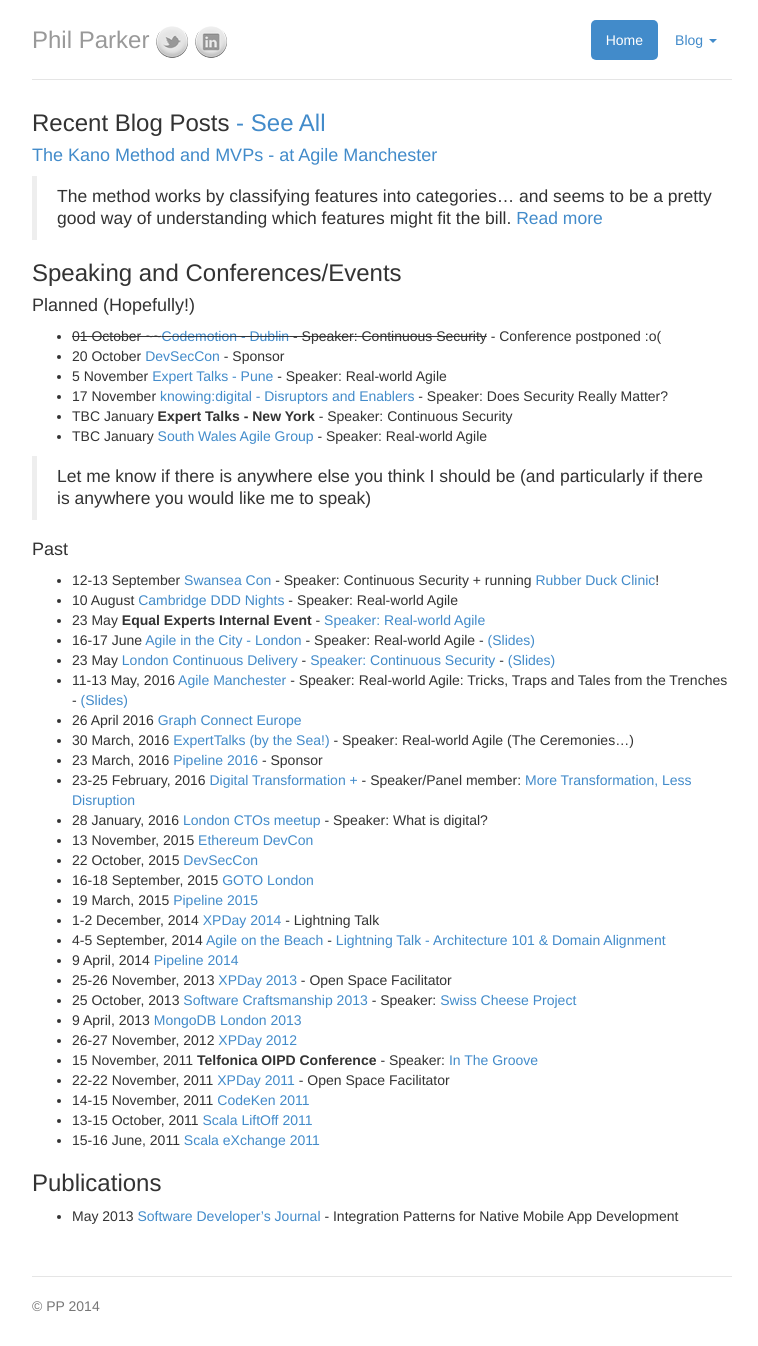
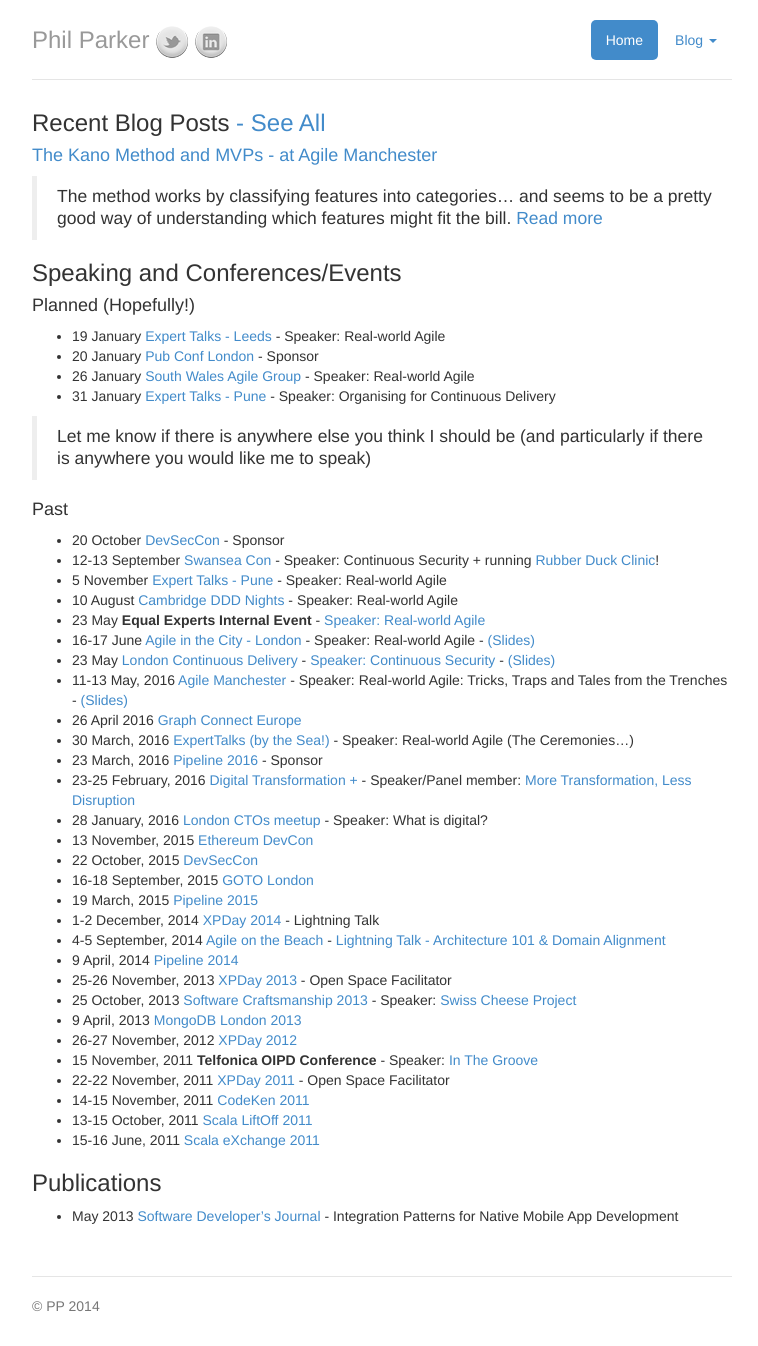
Before and after one commit to parker0phil/parker0phil.github.io, a Jekyll site: the page built from index.md, in a window 1280 px wide. Shown: the whole page, without its empty margins (258-1016 px from the left). Built offline with Jekyll 4.4.1, drawn with Linux system fonts in a browser that asks for light colours.

Commit message:
added Jan meetups

```diff
--- a/index.md
+++ b/index.md
@@ -13,18 +13,18 @@
 
 #### Planned (Hopefully!)
 
-- ~~01 October ~~[Codemotion - Dublin](http://dublin2016.codemotionworld.com/) - Speaker: Continuous Security~~ - Conference postponed :o(
-- 20 October [DevSecCon](http://www.devseccon.com/) - Sponsor
-- 5 November [Expert Talks - Pune](http://expert-talks.in/) - Speaker: Real-world Agile
-- 17 November [knowing:digital - Disruptors and Enablers](https://knowing.digital) - Speaker: Does Security Really Matter?
-- TBC January **Expert Talks - New York** - Speaker: Continuous Security
-- TBC January [South Wales Agile Group](https://www.meetup.com/South-Wales-Agile-Group/events/229037034/) - Speaker: Real-world Agile
+- 19 January [Expert Talks - Leeds](https://www.meetup.com/Expert-Talks-Leeds/events/236134849/) - Speaker: Real-world Agile
+- 20 January [Pub Conf London](https://pubconf.io/events/2017/london.html) - Sponsor
+- 26 January [South Wales Agile Group](https://www.meetup.com/South-Wales-Agile-Group/events/229037034/) - Speaker: Real-world Agile
+- 31 January [Expert Talks - Pune](https://www.meetup.com/expert-talks-pune/events/236986457/) - Speaker: Organising for Continuous Delivery
 
 > Let me know if there is anywhere else you think I should be (and particularly if there is anywhere you would like me to speak)
 
 #### Past
 
+- 20 October [DevSecCon](http://www.devseccon.com/) - Sponsor
 - 12-13 September [Swansea Con](http://swanseacon.co.uk/) - Speaker: Continuous Security + running [Rubber Duck Clinic](https://twitter.com/SwanseaCon/status/771275200918855680)!
+- 5 November [Expert Talks - Pune](http://expert-talks.in/) - Speaker: Real-world Agile
 - 10 August [Cambridge DDD Nights](http://www.meetup.com/CambridgeDDDNights/events/231093059/) - Speaker: Real-world Agile
 - 23 May **Equal Experts Internal Event** - [Speaker: Real-world Agile](https://www.youtube.com/watch?v=UpCe-YWBGas)
 - 16-17 June [Agile in the City - London](http://agileinthecity.net/2016/london/sessions/index.php?session=500) - Speaker: Real-world Agile - [(Slides)](http://www.slideshare.net/EqualExperts/real-world-agile-at-agile-in-the-city-london)
```
